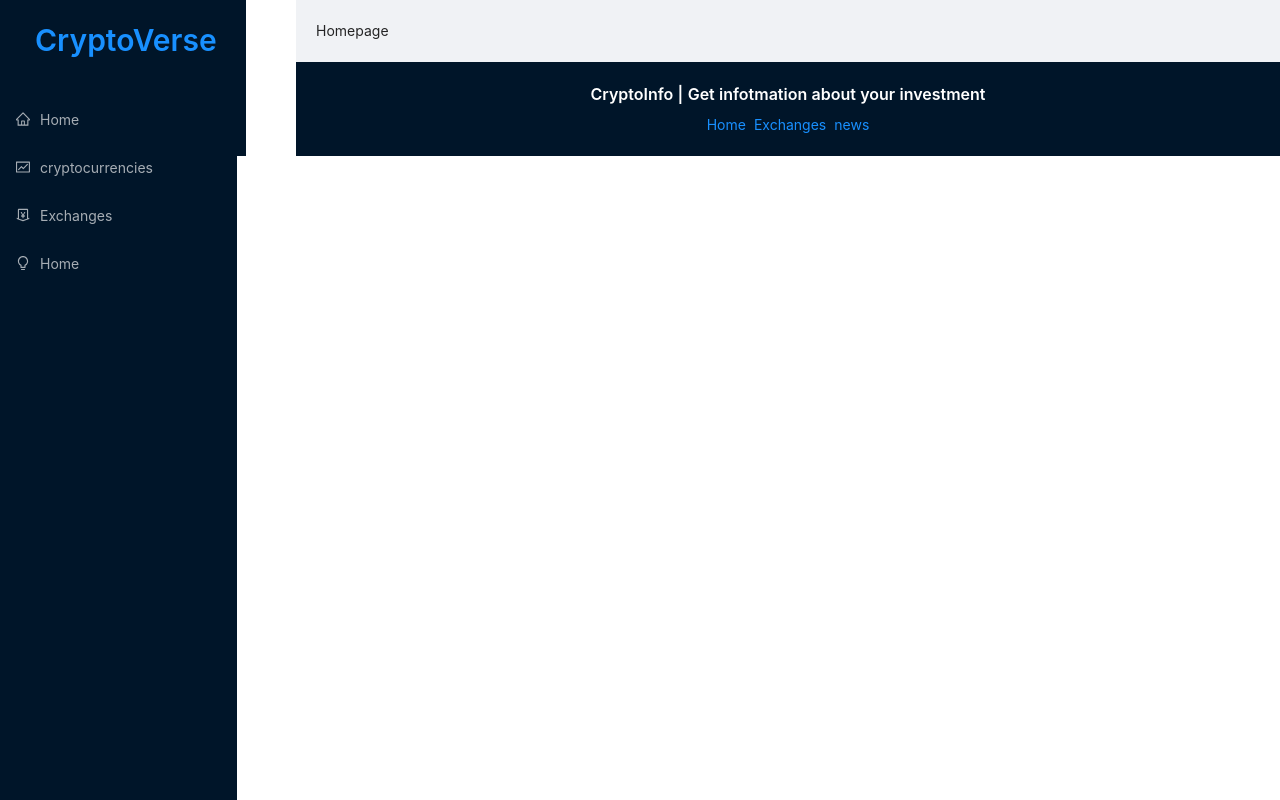
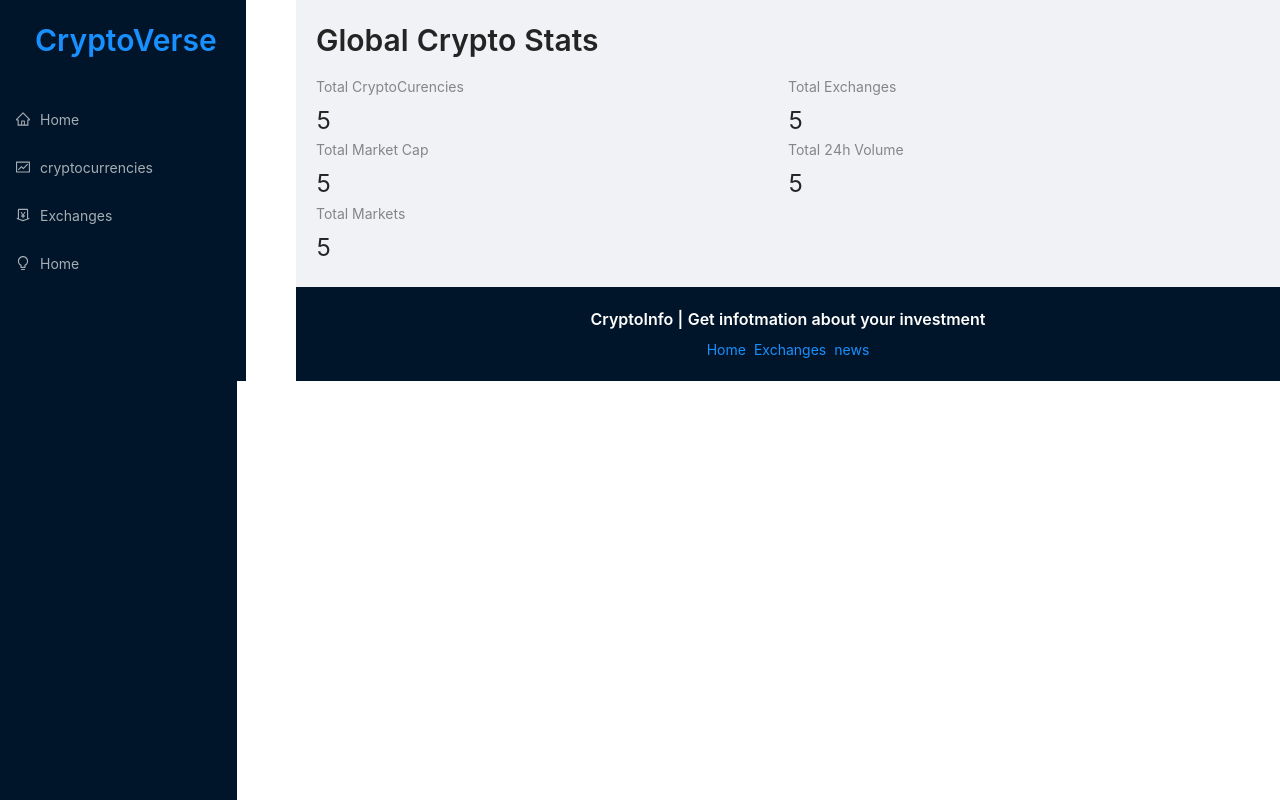
Before and after one commit to ashishsah1000/crypto-info-antd, a React (Create React App) app: page / in a window 1280 px wide. Built offline with nearby package versions, Linux system fonts and the light colour scheme.

Commit message:
layout of AntD finalization Have added all the essential components from next we will add the support of Redux

```diff
--- a/src/components/Homepage.jsx
+++ b/src/components/Homepage.jsx
@@ -1,6 +1,25 @@
 import React from "react";
+import millify from "millify"
+import {Typography,Row,Col,Statistic} from "antd"
+import {Link} from "react-router-dom"
 
+const {Title}=Typography
 const Homepage = () => {
-  return <div className="home-page">Homepage</div>;
+  return (
+    <>
+      <Title level={2} className="heading">
+          Global Crypto Stats
+      </Title>
+      <Row>
+        <Col span={12}><Statistic title="Total CryptoCurencies" value={5} /></Col>
+        <Col span={12}><Statistic title="Total Exchanges" value={5} /></Col>
+        <Col span={12}><Statistic title="Total Market Cap" value={5} /></Col>
+        <Col span={12}><Statistic title="Total 24h Volume" value={5} /></Col>
+        <Col span={12}><Statistic title="Total Markets" value={5} /></Col>
+
+
+        </Row>
+    </>
+    )
 };
 export default Homepage;
```
